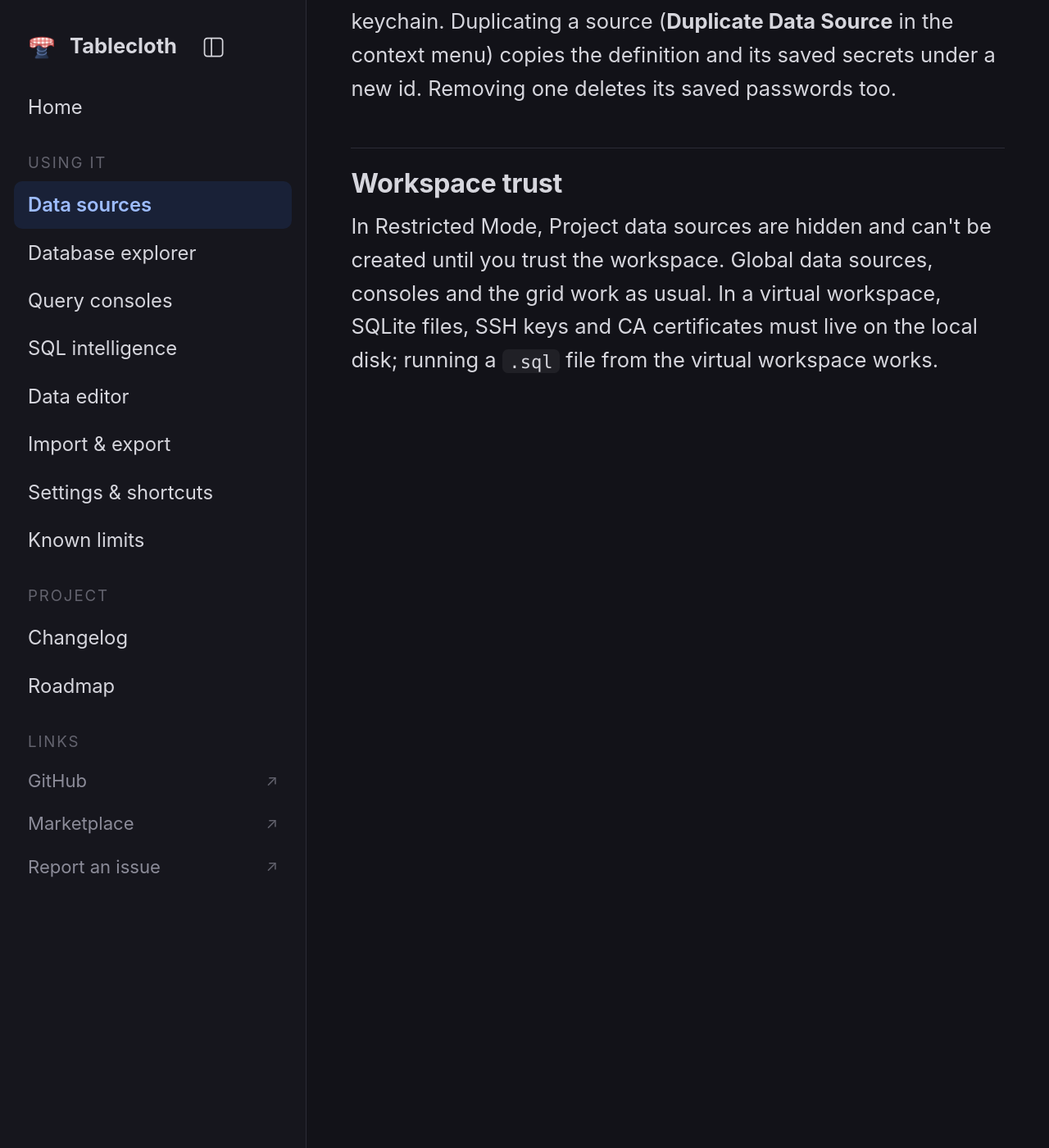
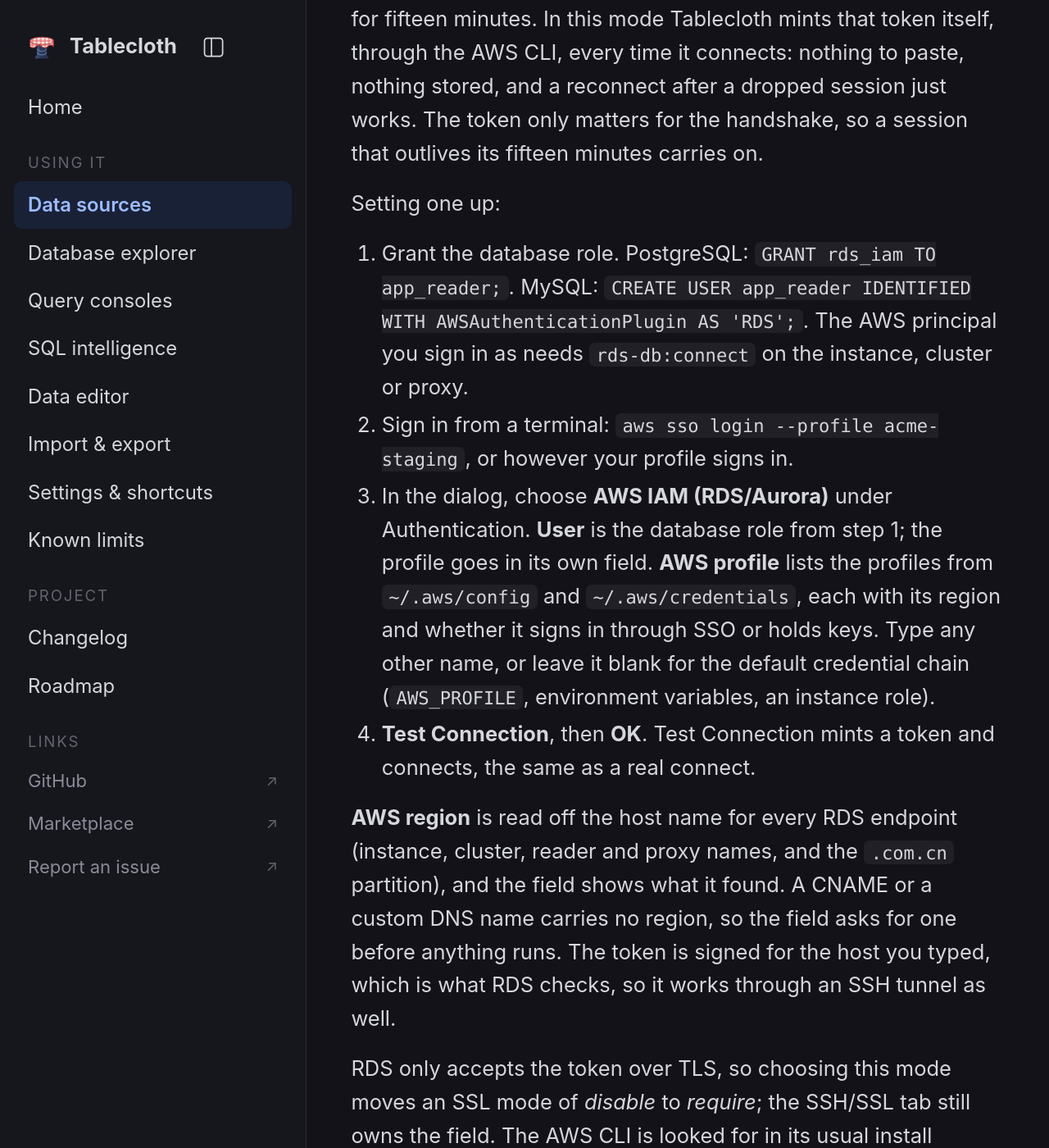
Before and after one commit to sultanofcardio/tablecloth, a Jekyll site: the page built from data-sources.md, in a window 1280 px wide and 1400 px high, scrolled down 2867 px. Shown: the whole window at 82% size. Built offline with Jekyll 4.4.1, drawn with Linux system fonts in a browser that asks for light colours; some of the changed text lies outside the part shown.

Commit message:
docs: AWS IAM (RDS/Aurora) authentication
A fourth Authentication mode on the data sources page, with the four-step
setup, the region rule for CNAME hosts and the SSL requirement. Known limits
gets the two edges (profiles that prompt for MFA, hosts without a region in
the name), the settings page gets tablecloth.aws.cliPath, and survey row 36
moves from MISSING to PLANNED. roadmap.html is generated through the review
build and is regenerated separately.

```diff
--- a/data-sources.md
+++ b/data-sources.md
@@ -28,12 +28,29 @@
 | Scope | Project (workspace settings, the default when a trusted folder is open) or Global (user settings). The Project option is disabled in Restricted Mode. |
 | Driver | PostgreSQL, MySQL/MariaDB, SQLite. |
 | Host, port, database | PostgreSQL and MySQL. SQLite takes a file path instead; the file must be on the local disk. |
-| Authentication | User and password, pgpass (PostgreSQL reads `~/.pgpass`), or no auth. |
+| Authentication | User and password, pgpass (PostgreSQL reads `~/.pgpass`), AWS IAM (RDS/Aurora), or no auth. The IAM mode has [its own section](#aws-iam-rdsaurora) below. |
 | Read-only | Enforced by the server session, so a stray UPDATE fails at the database. |
 | Auto-sync | On: re-introspect on connect. Off: the tree only changes when you press Refresh. |
 | SSH/SSL tab | SSH tunnel with password, key file or agent auth. SSL mode disable, require, verify-ca or verify-full, with an optional CA file. Key and CA files must be on the local disk. |
 | Schemas tab | Which schemas (PostgreSQL) or databases (MySQL) to introspect. Empty means the driver's default. |
 {: .w24}
+
+## AWS IAM (RDS/Aurora)
+
+An RDS or Aurora database with IAM authentication takes a token in place of the password, signed by an AWS principal and good for fifteen minutes. In this mode Tablecloth mints that token itself, through the AWS CLI, every time it connects: nothing to paste, nothing stored, and a reconnect after a dropped session just works. The token only matters for the handshake, so a session that outlives its fifteen minutes carries on.
+
+Setting one up:
+
+1. Grant the database role. PostgreSQL: `GRANT rds_iam TO app_reader;`. MySQL: `CREATE USER app_reader IDENTIFIED WITH AWSAuthenticationPlugin AS 'RDS';`. The AWS principal you sign in as needs `rds-db:connect` on the instance, cluster or proxy.
+2. Sign in from a terminal: `aws sso login --profile acme-staging`, or however your profile signs in.
+3. In the dialog, choose **AWS IAM (RDS/Aurora)** under Authentication. **User** is the database role from step 1; the profile goes in its own field. **AWS profile** lists the profiles from `~/.aws/config` and `~/.aws/credentials`, each with its region and whether it signs in through SSO or holds keys. Type any other name, or leave it blank for the default credential chain (`AWS_PROFILE`, environment variables, an instance role).
+4. **Test Connection**, then **OK**. Test Connection mints a token and connects, the same as a real connect.
+
+**AWS region** is read off the host name for every RDS endpoint (instance, cluster, reader and proxy names, and the `.com.cn` partition), and the field shows what it found. A CNAME or a custom DNS name carries no region, so the field asks for one before anything runs. The token is signed for the host you typed, which is what RDS checks, so it works through an SSH tunnel as well.
+
+RDS only accepts the token over TLS, so choosing this mode moves an SSL mode of *disable* to *require*; the SSH/SSL tab still owns the field. The AWS CLI is looked for in its usual install locations and then on `PATH`; `tablecloth.aws.cliPath` points somewhere else. An expired SSO session, an unknown profile, a role without `rds_iam` or a missing CLI each come back from Test Connection as a message that names the next step.
+
+A source in this mode stores the profile name and, only when you typed it, the region. Neither is a secret, so a Project source commits cleanly with the repo and each engineer's own sign-in does the rest.
 
 ## Where it's stored
 
```
Also changed, not shown: _tools/intellij-gap-survey.md (+3 -3 lines), known-limits.md (+2 -0 lines), settings.md (+1 -0 lines).
